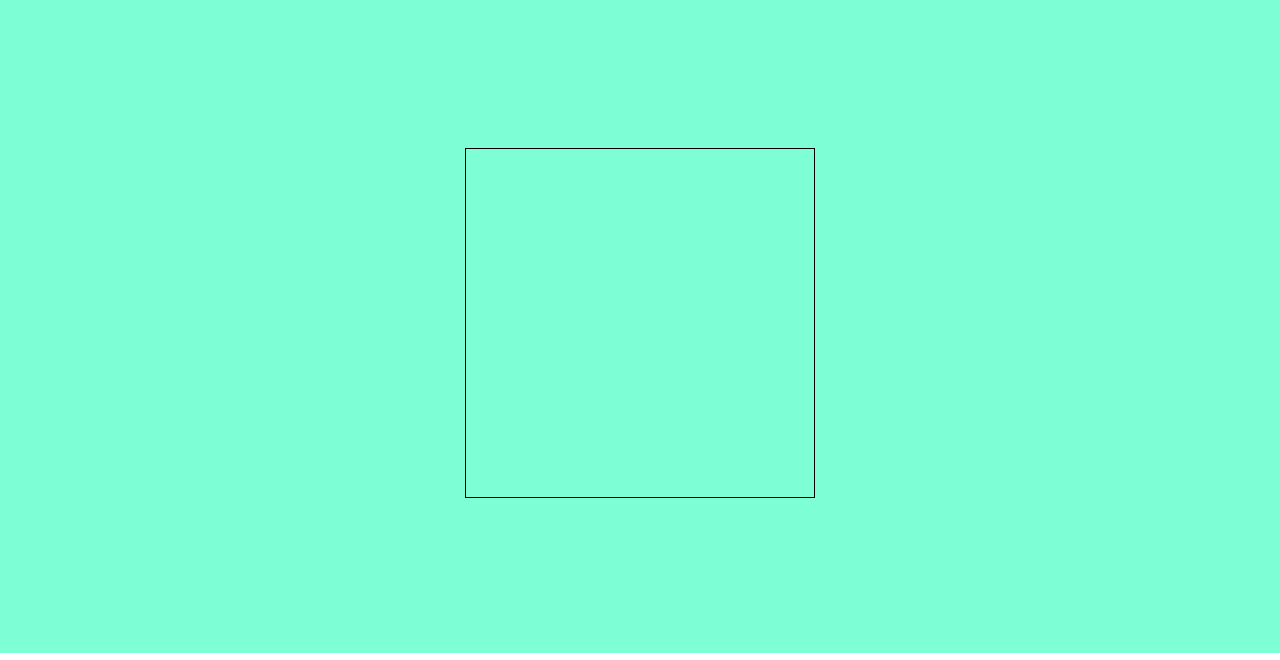
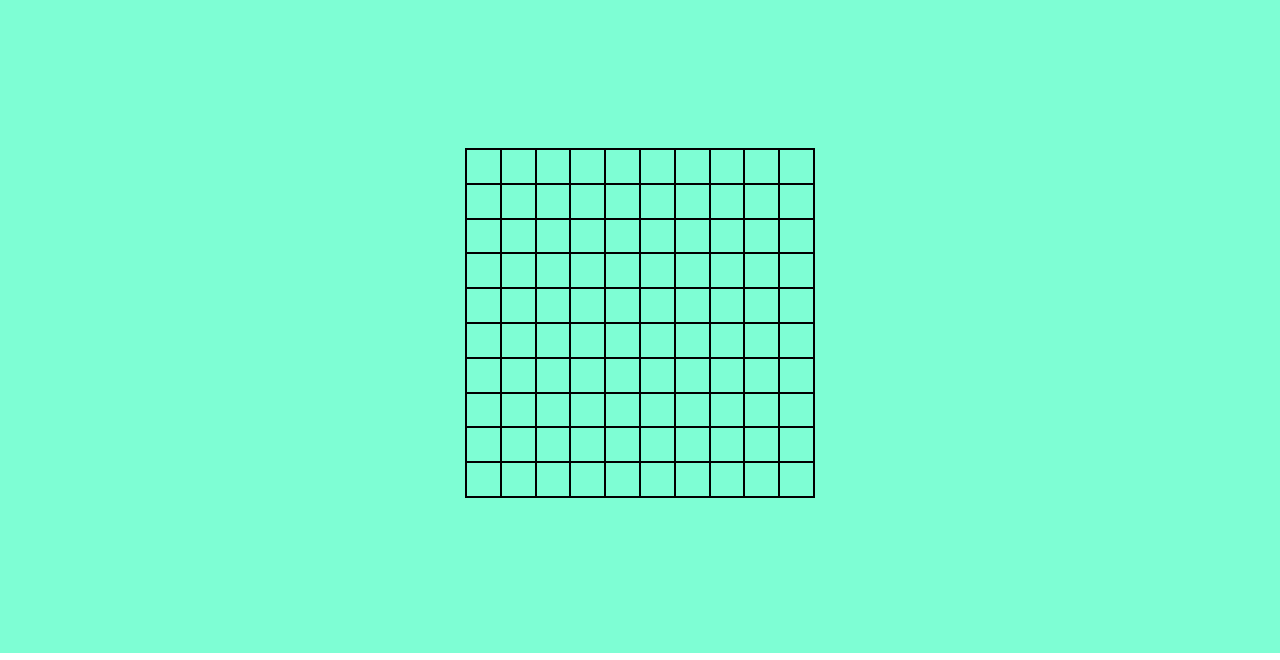
Before and after one commit to salvosanzone/js-campominato-grid, a plain HTML site: page index.html in a window 1280 px wide. Shown: the part 77-737 px from the top of the page. Drawn offline with Linux system fonts and the light colour scheme.

Commit message:
costruzione del primo ciclo for

```diff
--- a/css/style.css
+++ b/css/style.css
@@ -68,8 +68,8 @@ main .container{
   display: flex;
   justify-content: center;
   align-items: center;
-  width: calc(100% / 8);
-  height: calc(100% / 8);
+  width: calc(100% / 10);
+  height: calc(100% / 10);
   border: 1px solid black;
 }
 
--- a/js/script.js
+++ b/js/script.js
@@ -5,3 +5,17 @@ con difficoltà 2 => tra 1 e 81
 con difficoltà 3 => tra 1 e 49
 Quando l’utente clicca su ogni cella, la cella cliccata si colora di azzurro.
  */
+
+
+//richiamo e inizializzo la classe dove inserirò i quadratini(square)
+const container =document.querySelector('.container');
+console.log('ho richiamato:', container);
+
+
+//costruisco gli square utilizzando un ciclo for (level:easy)
+for(let i = 0; i < 100; i++){
+  const sq = document.createElement('div');
+  sq.className = ('square');
+  container.append(sq);
+  console.log(sq);
+}
```
